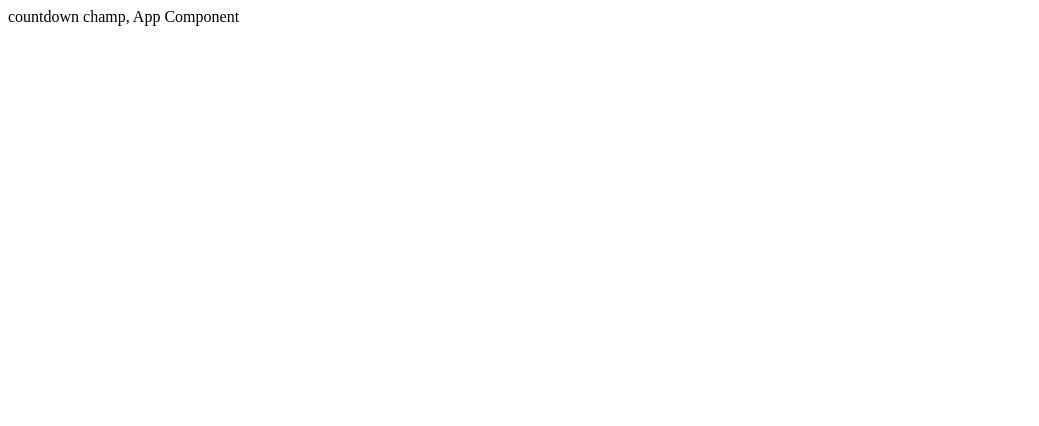
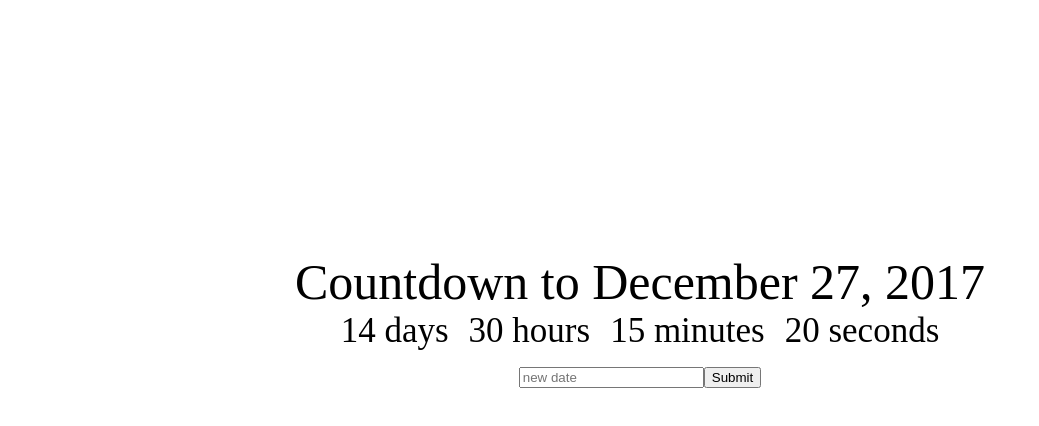
Before and after one commit to AJRedDevil/countdownchamp, a React (Create React App) app: page / in a window 1280 px wide. Shown: the top 426 px of the page, without its empty margins (0-1039 px from the left). Built offline with nearby package versions, Linux system fonts and the light colour scheme.

Commit message:
Applied CSS

```diff
--- a/src/App.jsx
+++ b/src/App.jsx
@@ -1,9 +1,22 @@
 import React, { Component } from 'react';
+import './App.css';
 
 class App extends Component {
     render() {
         return (
-            <div>countdown champ, App Component</div>
+            <div className="App">
+                <div className="App-title">Countdown to December 27, 2017</div>
+                <div>
+                    <div className="Clock-days">14 days</div>
+                    <div className="Clock-hours">30 hours</div>
+                    <div className="Clock-minutes">15 minutes</div>
+                    <div className="Clock-seconds">20 seconds</div>
+                </div>
+                <div>
+                    <input type="text" placeholder="new date"/>
+                    <button>Submit</button>
+                </div>
+            </div>
         );
     }
 }
```
